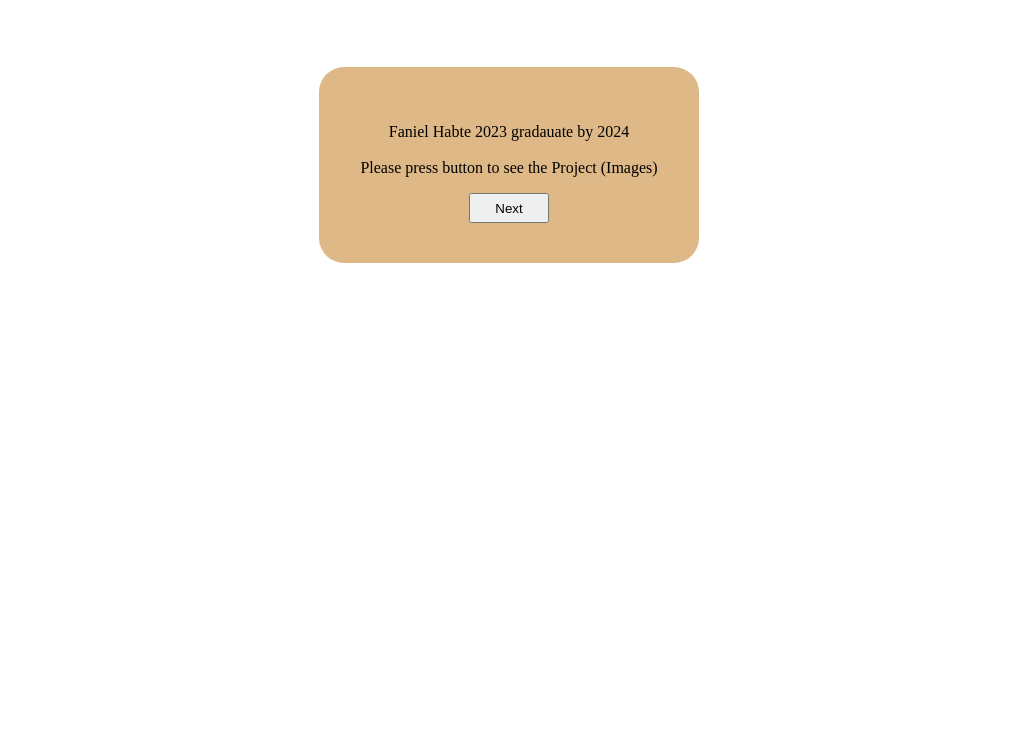
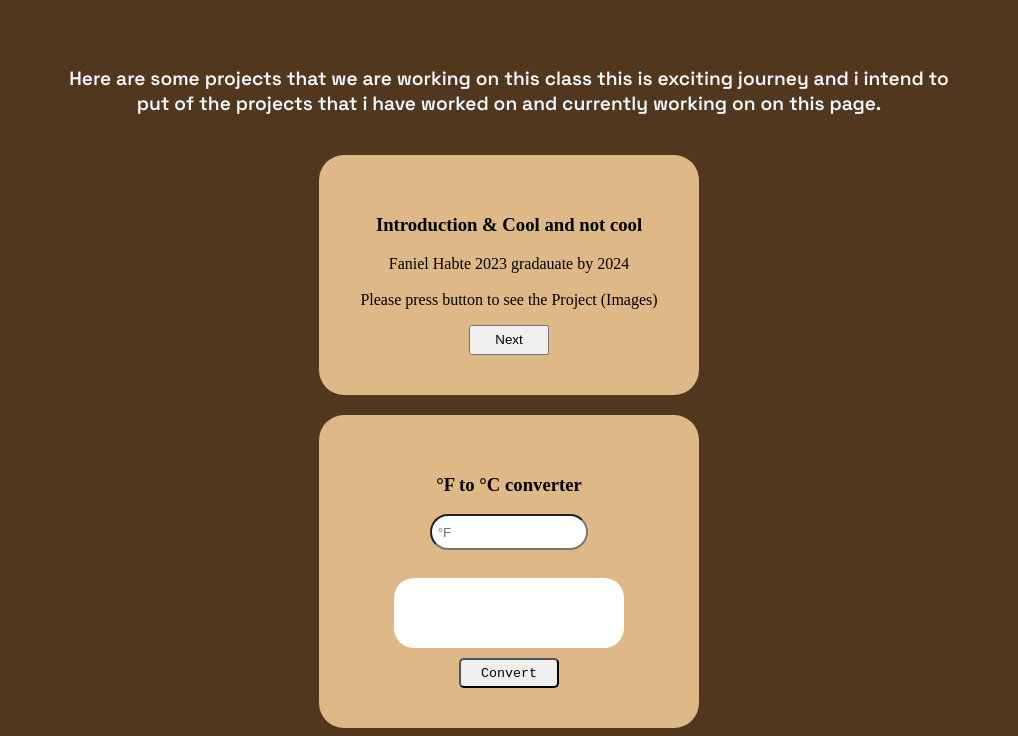
Before and after one commit to FanielHabte/advanced-js, a plain HTML site: page index.html in a window 1280 px wide. Shown: the part 107-843 px from the top of the page, without its empty margins (131-1149 px from the left). Before the commit the page ends 800 px from the top, so only its background shows below. Drawn offline with Linux system fonts and the light colour scheme; a web font is replaced by a local one.

Commit message:
calc created

```diff
--- a/index.html
+++ b/index.html
@@ -2,10 +2,16 @@
 <html lang="en">
 <head>
     <meta charset="UTF-8">
+    <link rel="preconnect" href="https://fonts.googleapis.com">
+<link rel="preconnect" href="https://fonts.gstatic.com" crossorigin>
+<link href="https://fonts.googleapis.com/css2?family=Cookie&family=Exo+2:wght@600&family=Fuggles&family=Inconsolata:wght@600&family=Itim&family=Lato:wght@700&family=Open+Sans:wght@300&family=Poppins:wght@600&family=Space+Grotesk:wght@600&display=swap" rel="stylesheet">
     <meta name="viewport" content="width=device-width, initial-scale=1.0">
-    <title> Introduction and Project </title>
+    <title> Advanced JS Class </title>
     <script src="/script.js"></script>
     <style>
+        html{
+            background-color: rgb(81, 55, 29);
+        }
         .container{
             text-align: center;
             background-color: burlywood;
@@ -58,17 +64,92 @@
         }
         h1{
             text-align: center;
-            padding-bottom: 50px;
+            padding-bottom: 10px;
             font-family: 'Courier New', Courier, monospace;
             font-size: 50px;
+            color: aliceblue;
         }
+        .calc-cotainer{
+            text-align: center;
+            background-color: burlywood;
+            padding: 40px;
+            max-width: 300px;
+            margin-left: auto;
+            margin-right: auto;
+            border-radius: 25px;
+            margin-top: 20px;
+            justify-content: center;
+            display: flex;
+            flex-direction: column;
+            align-items: center;
+        }
+        #degreeC{
+            height: 30px;
+            width: 150px;
+            border-radius: 20px;
+            margin-bottom: 10px;
+        }
+        .output{
+            background-color: white;
+            height: 70px;
+            width: 200px;
+            border-radius: 20px;
+            margin-bottom: 10px;
+            color: black;
+            display: flex;
+            align-items: center;
+            text-align: center;
+            margin-left: auto;
+            margin-right: auto;
+            padding-left: 30px;
+            font-family: 'Lucida Sans', 'Lucida Sans Regular', 'Lucida Grande', 'Lucida Sans Unicode', Geneva, Verdana, sans-serif;
+        }
+        .calculator{
+            width: 100px;
+            height: 30px;
+            font-family: 'Courier New', Courier, monospace;
+            padding: 5px;
+            border-radius: 5px;
+        }
+        .calculator:hover{
+
+            background-color: rgb(164, 59, 59);
+            color: aliceblue;
+            font-weight: 600;
+        }
+        .Intor{
+
+            font-size: larger;
+            height: auto;
+            padding: 20px;
+            text-align: center;
+            display: flex;
+            justify-content: center;
+            align-items: center;
+            color: aliceblue;
+
+        }
+        .Intor p {
+            max-width: 900px;
+            font-family: 'Space Grotesk', sans-serif;
+
+        }
+
+
     </style>
 </head>
 <body>
-    <h1> Introduction & Cool and not cool</h1>
+
+    <h1> Advanced JS class Projects </h1>
+   <span class="Intor">
+        <p>
+        Here are some projects that we are working on this class this is exciting journey and i intend to put of the projects that i have worked on and currently working on on this page.
+        </p>
+   </span>
 
 
     <div class="container">
+        <h3> Introduction & Cool and not cool</h3>
        <div class="conrainer-Main">
                 <p class="notes"> </p>
 
@@ -92,8 +173,22 @@
         </div>
 
 
+
+
     </div>
 
+
+        <div class="calc-cotainer">
+            <h3> °F to °C converter</h3>
+            <input type="text" id="degreeC" placeholder=" °F">
+            <br>
+            <div class="output">
+
+            </div>
+            <button class="calculator"> Convert</button>
+
+
+        </div>
 </body>
 <script type="module">
 
--- a/script.js
+++ b/script.js
@@ -5,3 +5,23 @@ const yearsOfStudy= `2023`
 const goal= `gradauate by 2024`
 
 export{firstName,lastName,yearsOfStudy,goal};
+
+const input =document.querySelector("#degreeC");
+const outPut =document.querySelector(".output");
+const converterBtn = document.querySelector(".calculator");
+
+
+converterBtn.addEventListener("click",()=>{
+
+
+    const value = input.value
+    const degreeF = (value -32)*5/9
+
+
+
+    outPut.textContent = `${degreeF.toFixed(1)}°C`
+
+
+})
+
+// 32°F − 32) × 5/9 = 0°C
```
